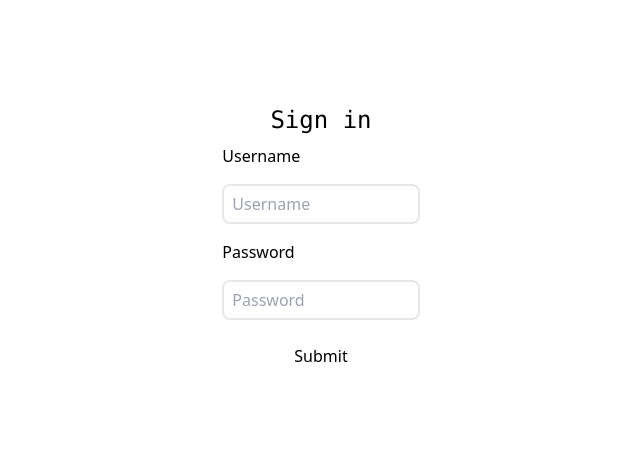
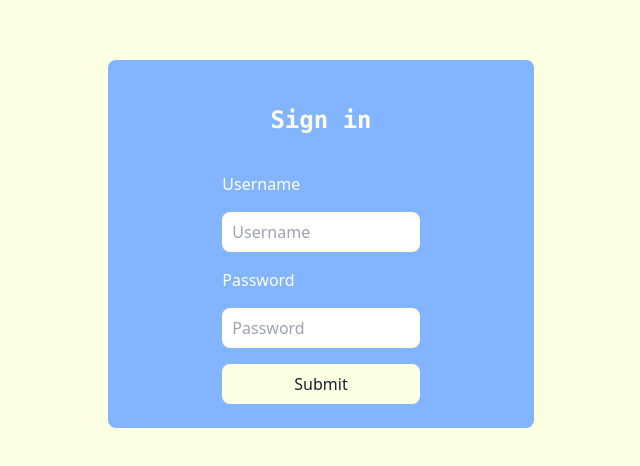
Before and after one commit to NaufalF121/lemper-client, a SvelteKit app in the folder app/: page /login in a window 1280 px wide. Shown: the part 156-622 px from the top of the page, without its empty margins (319-959 px from the left). Built offline with nearby package versions, Linux system fonts and the light colour scheme; no server answers.

Commit message:
🌈 style(problem page): apply global style and change class names

```diff
--- a/app/src/app.css
+++ b/app/src/app.css
@@ -1,3 +1,15 @@
 @tailwind base;
 @tailwind components;
 @tailwind utilities;
+
+h1 {
+    @apply text-4xl font-bold text-center p-2 m-5;
+}
+
+h3 {
+    @apply text-2xl font-bold py-2 my-2;
+}
+
+code {
+    @apply text-base font-mono bg-gray-200 p-2 rounded-md;
+}
--- a/app/src/component/listProblem.svelte
+++ b/app/src/component/listProblem.svelte
@@ -1,9 +1,9 @@
-<div class="w-1/4 h-64 border-2 border-main-fourtiary flex flex-col justify-center items-center">
-    <h1 class="text-main-fourtiary font-mono font-semibold text-xl">
+<div class="w-1/4 h-64 border-2 border-colors-fourtiary flex flex-col justify-center items-center">
+    <h1 class="text-colors-fourtiary font-mono font-semibold text-xl">
         {title}
     </h1>
     <a href="/latihan/{id}">
-        <button class="w-32 h-10 border-2 border-main-fourtiary text-main-fourtiary hover:bg-main-fourtiary hover:text-main-primary rounded-lg my-2">
+        <button class="w-32 h-10 border-2 border-colors-fourtiary text-colors-fourtiary hover:bg-colors-fourtiary hover:text-colors-primary rounded-lg my-2">
             Start
         </button>
 </div>
--- a/app/src/routes/+page.svelte
+++ b/app/src/routes/+page.svelte
@@ -3,12 +3,12 @@
 </script>
 
 <main>
-    <div class="w-full h-dvh bg-main-primary flex justify-center items-center">
+    <div class="w-full h-dvh bg-colors-primary flex justify-center items-center">
         <div class="w-full flex flex-col items-center gap-5">
             <p class="text-8xl">🍡</p>
-            <h1 class="text-main-fourtiary text-3xl font-mono" > Welcome to Lemper App</h1>
+            <h1 class="text-colors-fourtiary text-3xl font-mono" > Welcome to Lemper App</h1>
             <a href="/login">
-                <button class=" w-32 border-2 border-main-fourtiary text-main-fourtiary hover:bg-main-fourtiary hover:text-main-primary">Start</button>
+                <button class=" w-32 border-2 border-colors-fourtiary text-colors-fourtiary hover:bg-colors-fourtiary hover:text-colors-primary">Start</button>
             </a>
         </div>
     </div>
--- a/app/src/routes/latihan/+page.svelte
+++ b/app/src/routes/latihan/+page.svelte
@@ -8,8 +8,8 @@
 </script>
 
 <main class="flex justify-center items-center h-screen">
-    <div class="w-full h-dvh bg-main-primary flex flex-col justify-center items-center">
-        <blockquote class="italic text-main-text w-96 text-center">
+    <div class="w-full h-dvh bg-colors-primary flex flex-col justify-center items-center">
+        <blockquote class="italic text-colors-text w-96 text-center">
             {" "}
             Programming is not about what you know, it’s about what you can figure
             out.
@@ -22,7 +22,7 @@
         </div>
 
         <button class="bg-negative py-2 px-5 rounded-md hover:border-2" on:click={handleLogout}>
-            <a href="/sign-out" class="text-main-primary">Logout</a>
+            <a href="/sign-out" class="text-colors-primary">Logout</a>
         </button>
     </div>
 </main>
--- a/app/src/routes/latihan/[problem]/+page.server.ts
+++ b/app/src/routes/latihan/[problem]/+page.server.ts
@@ -1,15 +1,8 @@
+import type { PageServerLoad } from './$types.ts';
 
 
+export const load: PageServerLoad = async (event:any) => {
 
-export const load = async (event: any) => {
-    const token = event.cookies.get('token', {
-		maxAge: 60,
-		path: '/',
-		secure: false,
-		sameSite: 'strict',
-		httpOnly: false
-	});
-    console.log(token);
     const response = await fetch(`http://localhost:5530/api/restricted/Problems/${event.params.problem}.md`);
     const data = await response.text();
     console.log(data);
--- a/app/src/routes/latihan/[problem]/+page.svelte
+++ b/app/src/routes/latihan/[problem]/+page.svelte
@@ -2,12 +2,12 @@
 	import { page } from '$app/stores';
 	import { onMount } from 'svelte';
 	import { marked } from 'marked';
-
-	let content = '';
+	let content='Still loading...';
 
 	$: {
 		(async () => {
-			content = await marked($page.data.content, { gfm: true, breaks: true });
+			content = await marked.parse($page.data.content, { gfm: true, breaks: true});
+			console.log(content);
 		})();
 	}
 
@@ -16,10 +16,11 @@
 	});
 </script>
 
+
 <main class="flex justify-center items-center h-screen">
-	<div class="w-full h-dvh bg-main-primary flex flex-col justify-center items-center">
-		<div class="m-3 bg-main-tertiary p-10">
-			<div>{@html content}</div>
+	<div class="w-full h-dvh bg-colors-primary flex flex-col justify-center items-center">
+		<div class="m-3 bg-colors-tertiary p-10">
+			<div class="gap">{@html content}</div>
 		</div>
 	</div>
 </main>
--- a/app/src/routes/login/+page.server.ts
+++ b/app/src/routes/login/+page.server.ts
@@ -39,7 +39,7 @@ export const actions = {
 		});
 
 		const responseData = await response.json();
-
+		console.log('Response data:', responseData);
 		if (!response.ok) {
 			throw error(response.status, 'Failed to login');
 
--- a/app/src/routes/login/+page.svelte
+++ b/app/src/routes/login/+page.svelte
@@ -2,17 +2,17 @@
 </script>
 
 <main class="flex justify-center items-center h-screen">
-    <div class="w-full h-dvh bg-main-primary flex justify-center items-center">
-        <div class="w-1/3 bg-main-secondary rounded-lg flex flex-col items-center p-4">
-            <h1 class="text-2xl text-main-primary font-mono">Sign in</h1>
+    <div class="w-full h-dvh bg-colors-primary flex justify-center items-center">
+        <div class="w-1/3 bg-colors-secondary rounded-lg flex flex-col items-center p-4">
+            <h1 class="text-2xl text-colors-primary font-mono">Sign in</h1>
             <form class="w-1/2 flex flex-col items-center" method="post" action="?/login">
-                <label for="username" class="w-full text-main-primary my-2">Username</label>
-                <input id="username" name="username" type="text" placeholder="Username" class="w-full h-10 border-2 border-main-primary rounded-lg p-2 my-2">
+                <label for="username" class="w-full text-colors-primary my-2">Username</label>
+                <input id="username" name="username" type="text" placeholder="Username" class="w-full h-10 border-2 border-colors-primary rounded-lg p-2 my-2">
 
-                <label for="password" class="w-full text-main-primary my-2">Password</label>
-                <input id="password" name="password" type="password" placeholder="Password" class="w-full h-10 border-2 border-main-primary rounded-lg p-2 my-2">
+                <label for="password" class="w-full text-colors-primary my-2">Password</label>
+                <input id="password" name="password" type="password" placeholder="Password" class="w-full h-10 border-2 border-colors-primary rounded-lg p-2 my-2">
 
-                <button type="submit" class="w-full h-10 bg-main-primary text-main-fourtiary hover:bg-main-fourtiary hover:text-main-primary rounded-lg my-2">Submit</button>
+                <button type="submit" class="w-full h-10 bg-colors-primary text-colors-fourtiary hover:bg-colors-fourtiary hover:text-colors-primary rounded-lg my-2">Submit</button>
             </form>
         </div>
     </div>
```
